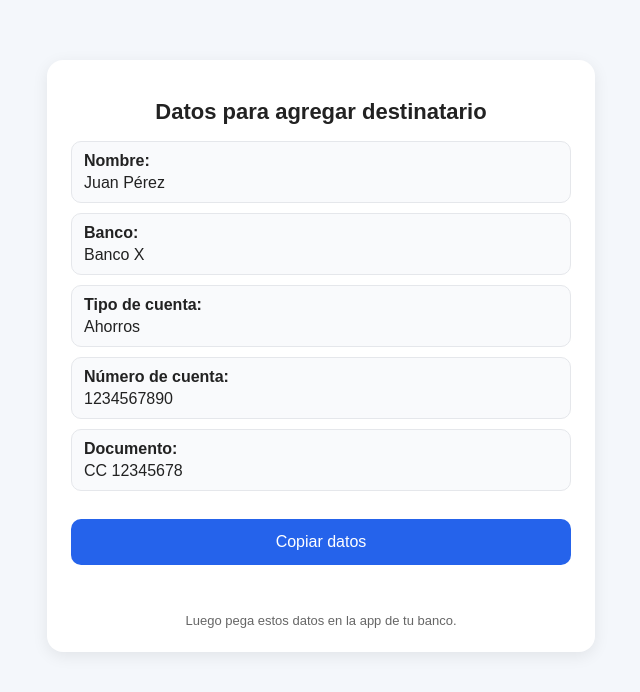
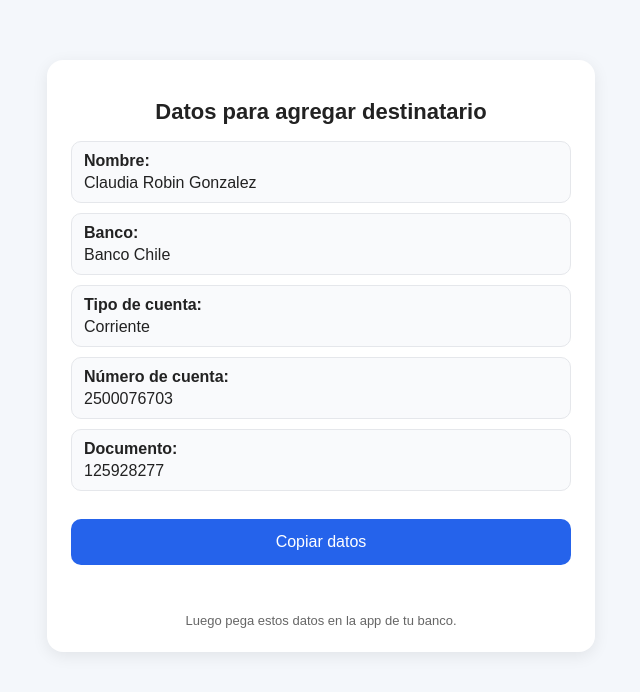
Before and after one commit to claurobin/datos-transferencia-, a plain HTML site: page index.html in a window 1280 px wide. Shown: the whole page, without its empty margins (319-959 px from the left). Drawn offline with Linux system fonts and the light colour scheme.

Commit message:
Update recipient details in index.html

```diff
--- a/index.html
+++ b/index.html
@@ -71,23 +71,23 @@
     <h1>Datos para agregar destinatario</h1>
     <div class="dato">
       <span class="label">Nombre:</span>
-      Juan Pérez
+      Claudia Robin Gonzalez
     </div>
     <div class="dato">
       <span class="label">Banco:</span>
-      Banco X
+      Banco Chile
     </div>
     <div class="dato">
       <span class="label">Tipo de cuenta:</span>
-      Ahorros
+      Corriente
     </div>
     <div class="dato">
       <span class="label">Número de cuenta:</span>
-      1234567890
+      2500076703
     </div>
     <div class="dato">
       <span class="label">Documento:</span>
-      CC 12345678
+      125928277
     </div>
     <button onclick="copiarDatos()">Copiar datos</button>
     <div class="mensaje" id="mensaje"></div>
```
